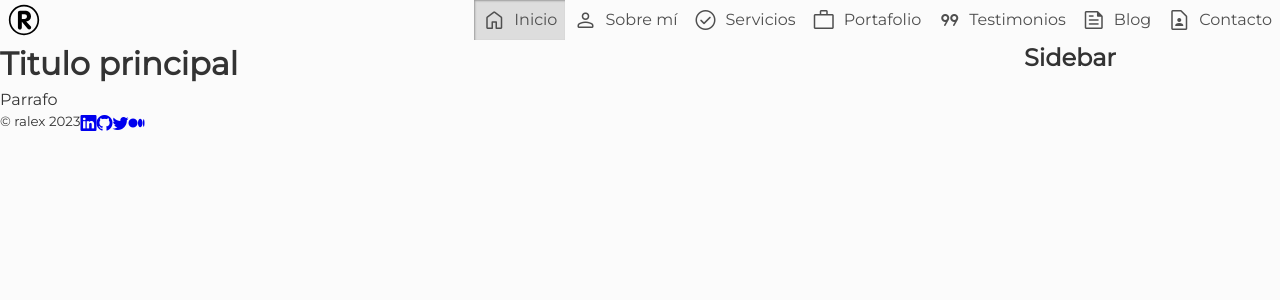
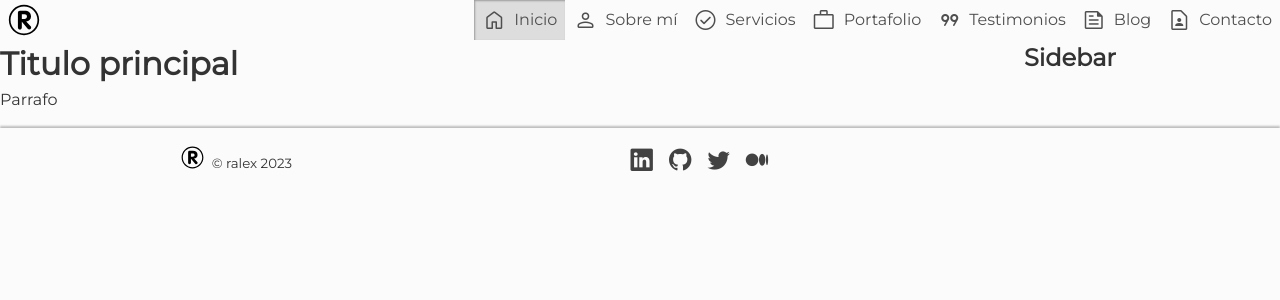
Before and after one commit to ralexrivero/ralex, a React (Vite) app in the folder portfolio/: page / in a window 1280 px wide. Shown: the top 300 px of the page. Built offline with nearby package versions, Linux system fonts and the light colour scheme.

Commit message:
use import for images and move them to src

```diff
--- a/portfolio/src/App.css
+++ b/portfolio/src/App.css
@@ -179,7 +179,6 @@ a {
   }
 
   .logo-nav {
-    fill: red;
     display: block;
     width: 2rem;
     margin-left: .5rem;
@@ -194,10 +193,27 @@ a {
 
 .footer-main {
   display: flex;
+  flex-wrap: wrap;
+  flex-direction: row;
+  align-items: center;
+  justify-content:space-around;
+  padding: 1rem .5rem;
+  margin-top: 1rem;
+  box-shadow: 0 -2px 2px #BDBDBD;
+}
+
+.logo-brand-signature {
+  width: 1.4rem;
+  margin-left: .5rem;
+  margin-right: .5rem;
 }
 
 .social-footer {
   display: flex;
+  flex-wrap: wrap;
+  flex-direction: row;
+  align-items: center;
+  justify-content:space-around;
 }
 
 .social-footer li {
@@ -206,19 +222,29 @@ a {
 
 .social-footer li a {
   text-decoration: none;
+  font-size: 1.4rem;
+  color: #424242;
+  margin-left: .5rem;
+  margin-right: .5rem;
 }
 
 .social-footer li a:link {
+  color: #424242;
 }
 
 .social-footer li a:visited {
+  color: #424242;
 }
 
 .social-footer li a:focus {
 
 }
 .social-footer li a:hover {
+  background-clip: content-box;
+  color: #FAFAFA;
+  background-color: #424242;
 }
+
 
 .social-footer li a:active {
 }
--- a/portfolio/src/components/Footer.jsx
+++ b/portfolio/src/components/Footer.jsx
@@ -1,18 +1,26 @@
 import React from 'react';
-
+import logo from '../img/logo.svg';
 
 const Footer = () => {
   return (
     <footer className="footer-main">
-      <small className="brand-signature">
-        &copy; ralex 2023
-      </small>
+      <div className="copy-footer">
+        <img className="logo-brand-signature" src={ logo } alt="Ronald logo" />
+        <small className="brand-signature">&copy; ralex 2023</small>
+      </div>
+
       <ul className="social-footer">
         <li><a href="#" target="_blank"><i className="bi bi-linkedin"></i></a></li>
         <li><a href="#" target="_blank"><i className="bi bi-github"></i></a></li>
         <li><a href="#" target="_blank"><i className="bi bi-twitter"></i></a></li>
         <li><a href="#" target="_blank"><i className="bi bi-medium"></i></a></li>
       </ul>
+
+    <nav>
+      <ul>
+        <li><a ></a></li>
+      </ul>
+    </nav>
     </footer>
   )
 }
--- a/portfolio/src/components/Header.jsx
+++ b/portfolio/src/components/Header.jsx
@@ -1,5 +1,5 @@
 import React, { useState, useRef } from 'react';
-
+import logo from '../img/logo.svg';
 
 const Header = () => {
 
@@ -16,7 +16,7 @@ const Header = () => {
 
   return (
     <header className="header-main">
-      <img className="logo-nav" src="../../public/logo.svg" alt="logo de Ronald Rivero" />
+      <img className="logo-nav" src={ logo } alt="logo de Ronald Rivero" />
       <span id="burger" className={`fa-bars material-symbols-rounded ${menuOpen ? 'fa-bars-clicked' : ''}`} onClick={handleBurgerClick} >menu</span>
       <h1 className="brand-name">Ronald Alexander</h1>
       <nav className="nav-header">
```
Also changed, not shown: portfolio/src/img/logo.svg (renamed from portfolio/public/logo.svg).
